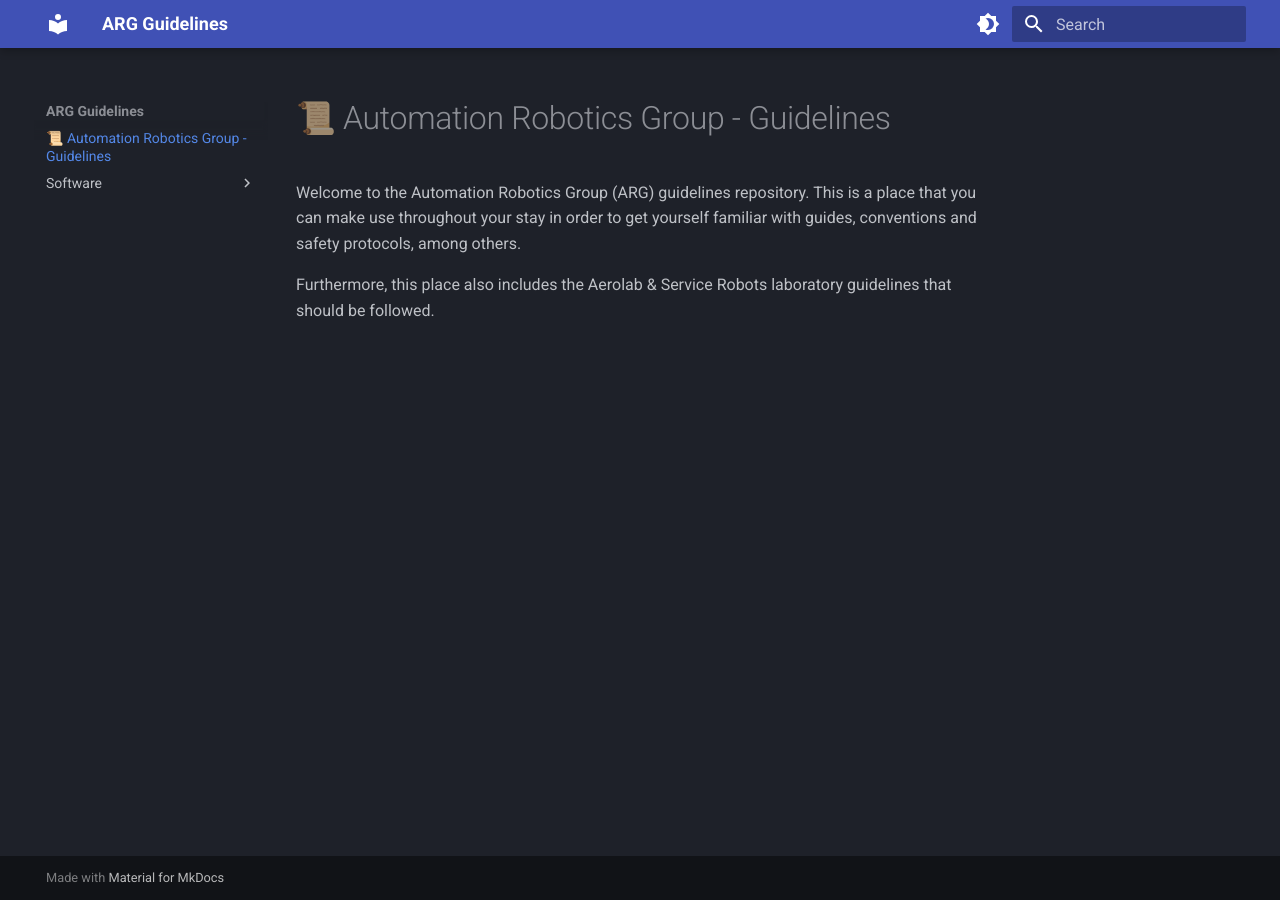
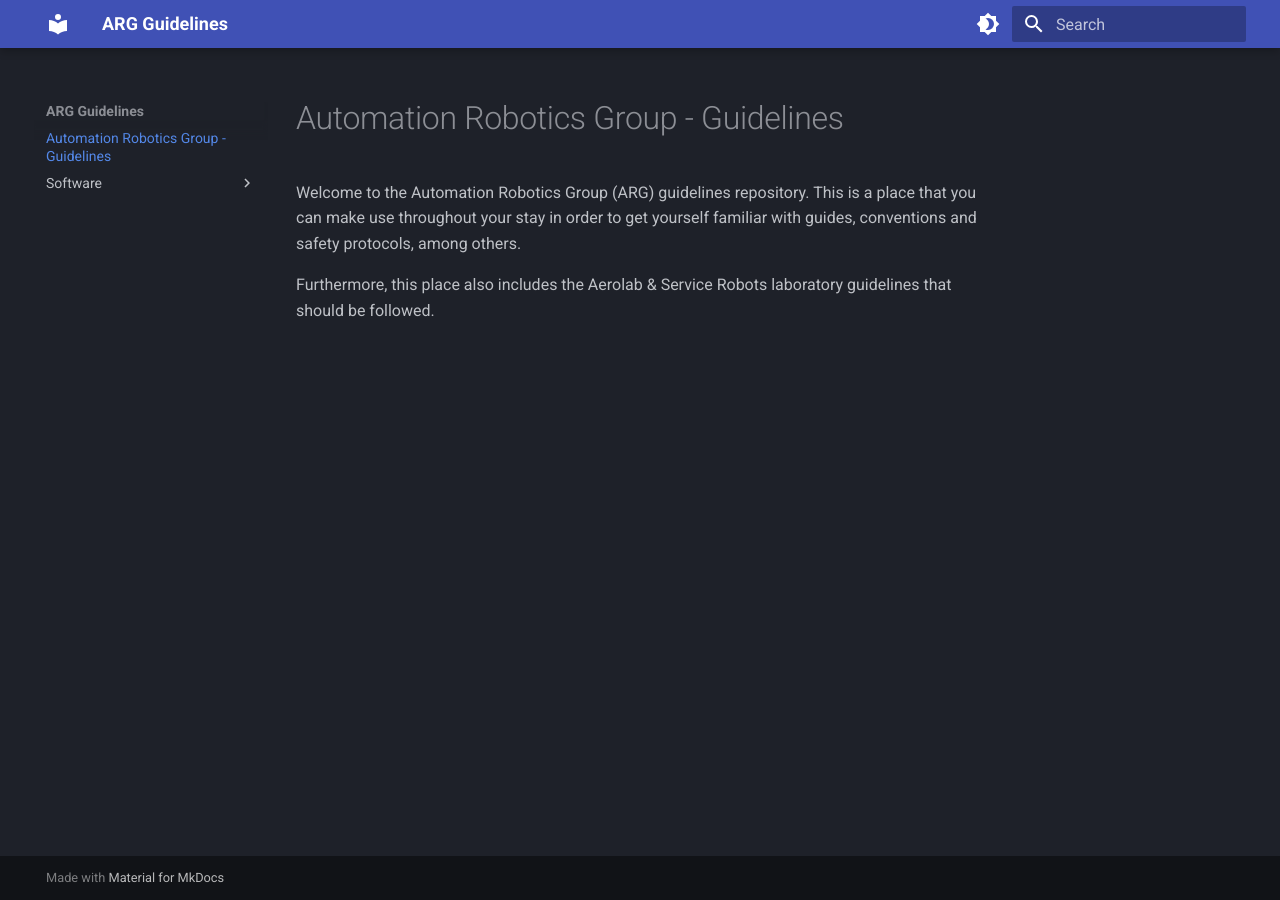
Before and after one commit to snt-arg/Guidelines, an MkDocs documentation site: the page built from docs/index.md, in a window 1280 px wide. Built offline with MkDocs 1.6.1 and Material for MkDocs 9.7.7, drawn with Linux system fonts in a browser that asks for light colours.

Commit message:
refactor: remove emoji from title

```diff
--- a/docs/index.md
+++ b/docs/index.md
@@ -1,4 +1,4 @@
-# 📜 Automation Robotics Group - Guidelines
+# Automation Robotics Group - Guidelines
 
 Welcome to the Automation Robotics Group (ARG) guidelines repository.
 This is a place that you can make use throughout your stay in order to get yourself
```
